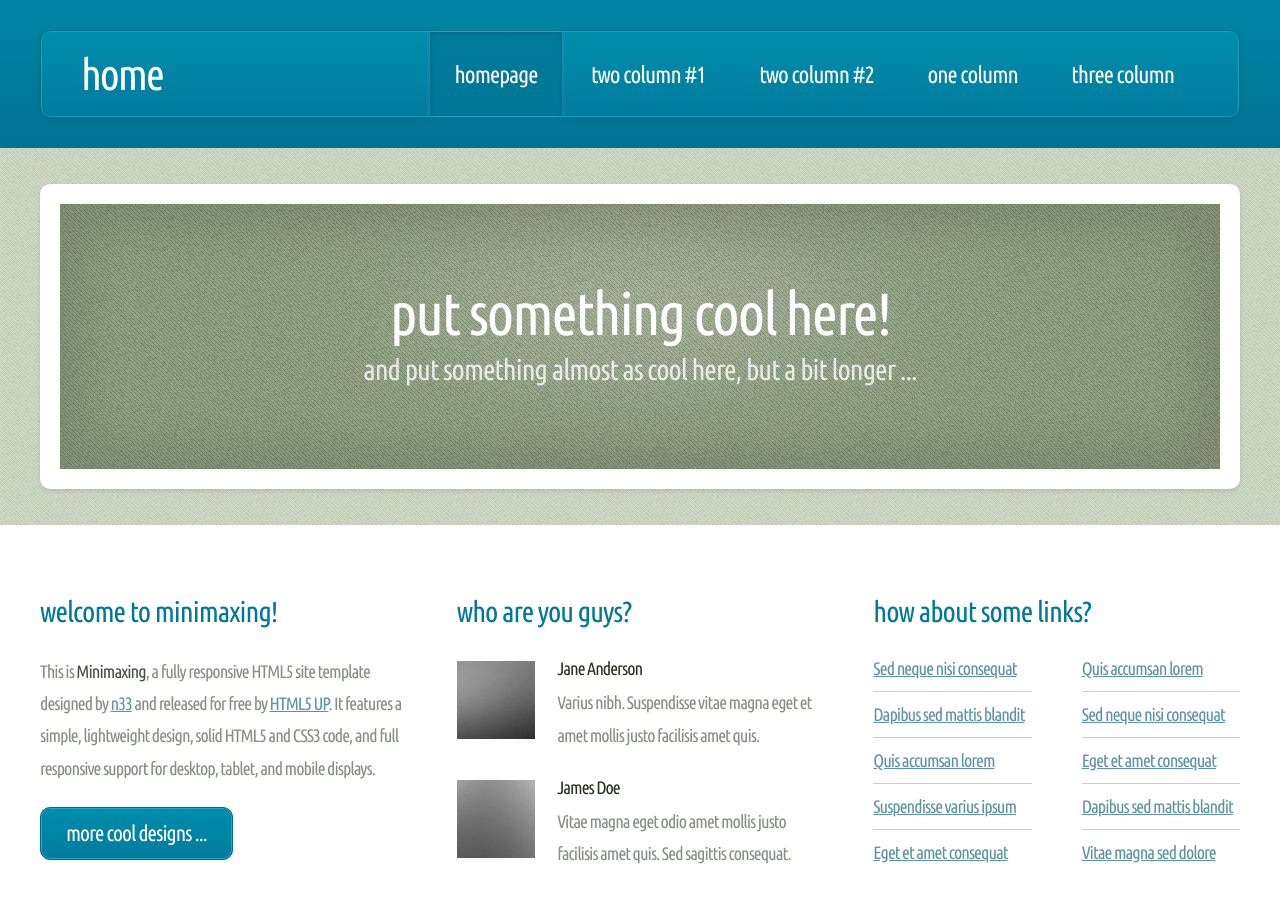
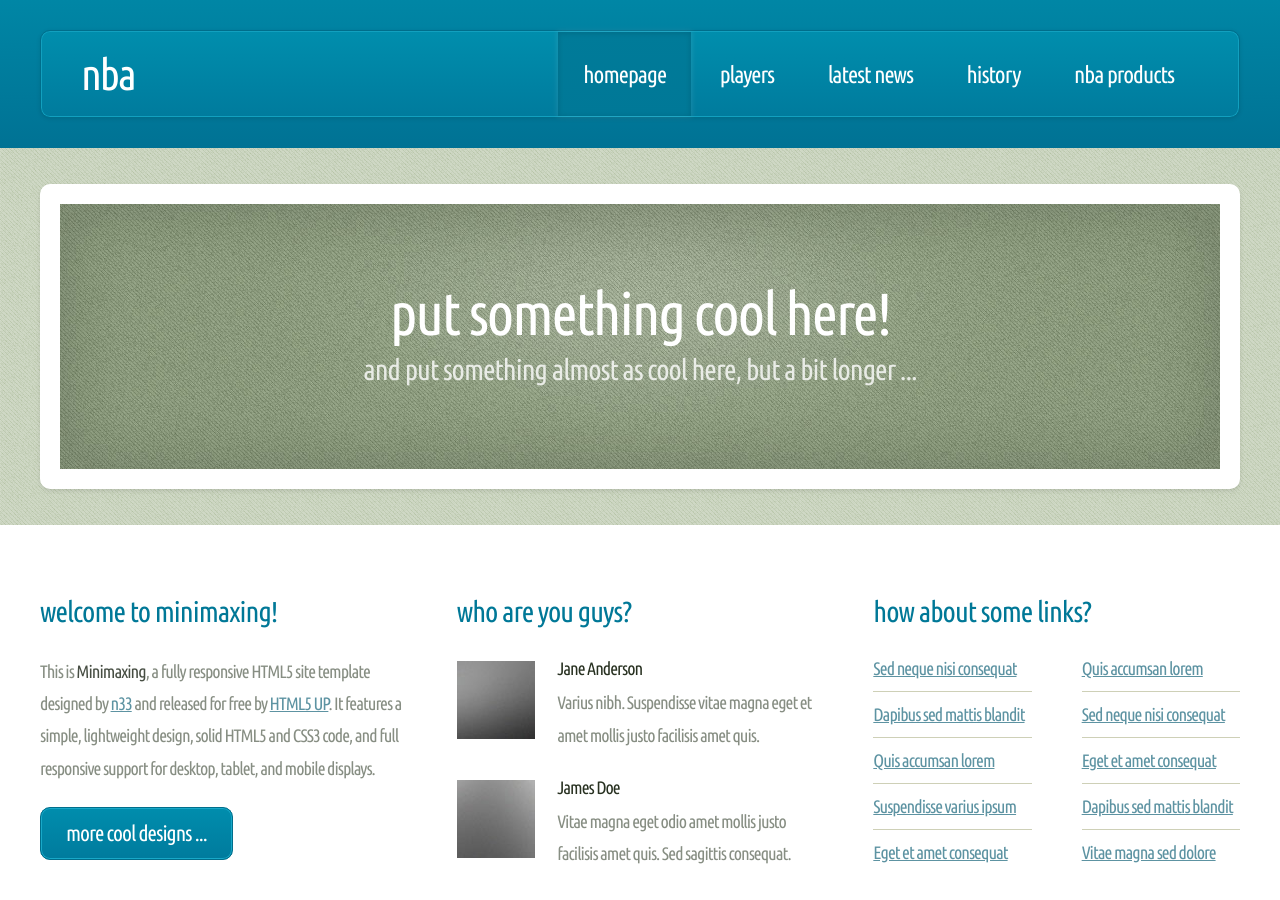
Before and after one commit to 210232/210232.github.io, a plain HTML site: page index.html in a window 1280 px wide. Shown: the top 900 px of the page. Drawn offline with Linux system fonts and the light colour scheme.

Commit message:
Changing logo and tabs

```diff
--- a/index.html
+++ b/index.html
@@ -21,13 +21,13 @@
 						<div class="12u">
 
 							<header id="header">
-								<h1><a href="#" id="logo">Home</a></h1>
+								<h1><a href="#" id="logo">NBA</a></h1>
 								<nav id="nav">
 									<a href="index.html" class="current-page-item">Homepage</a>
-									<a href="twocolumn1.html">Two Column #1</a>
-									<a href="twocolumn2.html">Two Column #2</a>
-									<a href="onecolumn.html">One Column</a>
-									<a href="threecolumn.html">Three Column</a>
+									<a href="twocolumn1.html">Players</a>
+									<a href="twocolumn2.html">Latest News</a>
+									<a href="onecolumn.html">History</a>
+									<a href="threecolumn.html">NBA Products</a>
 								</nav>
 							</header>
 
```
